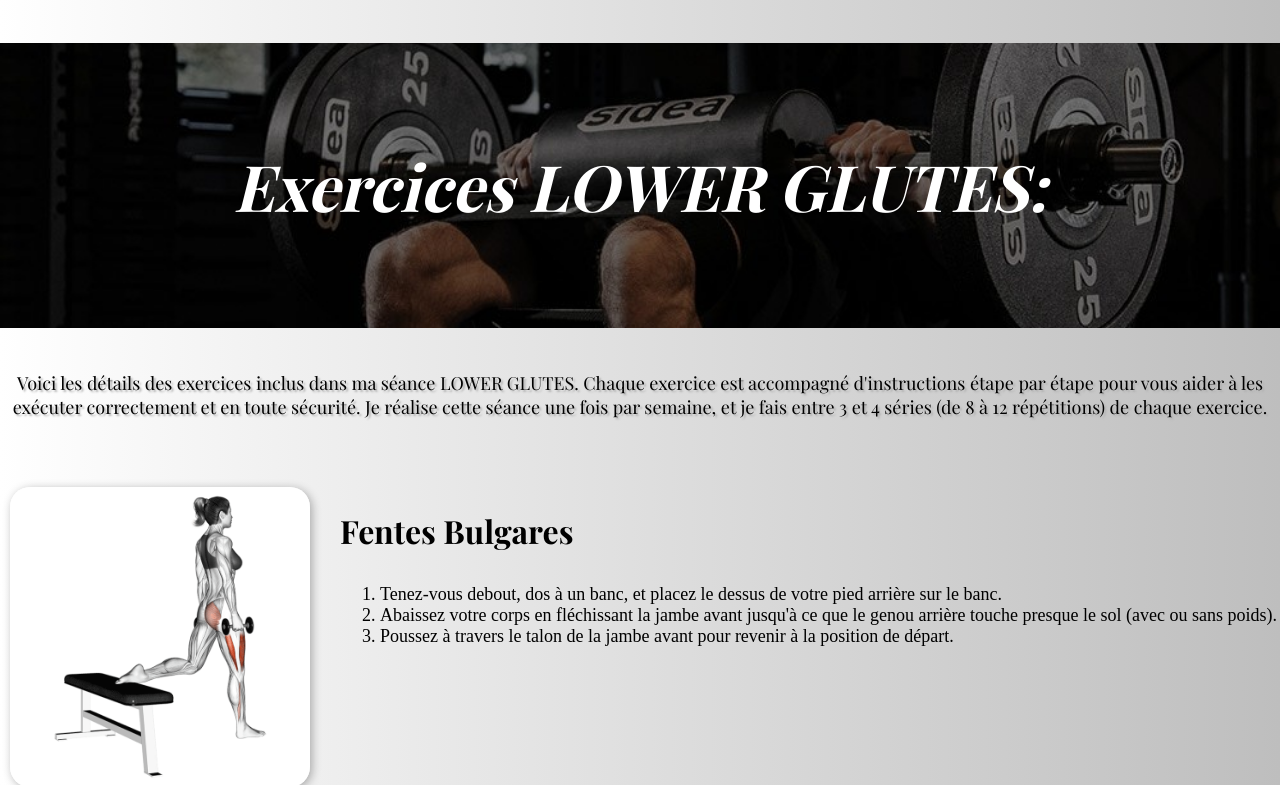
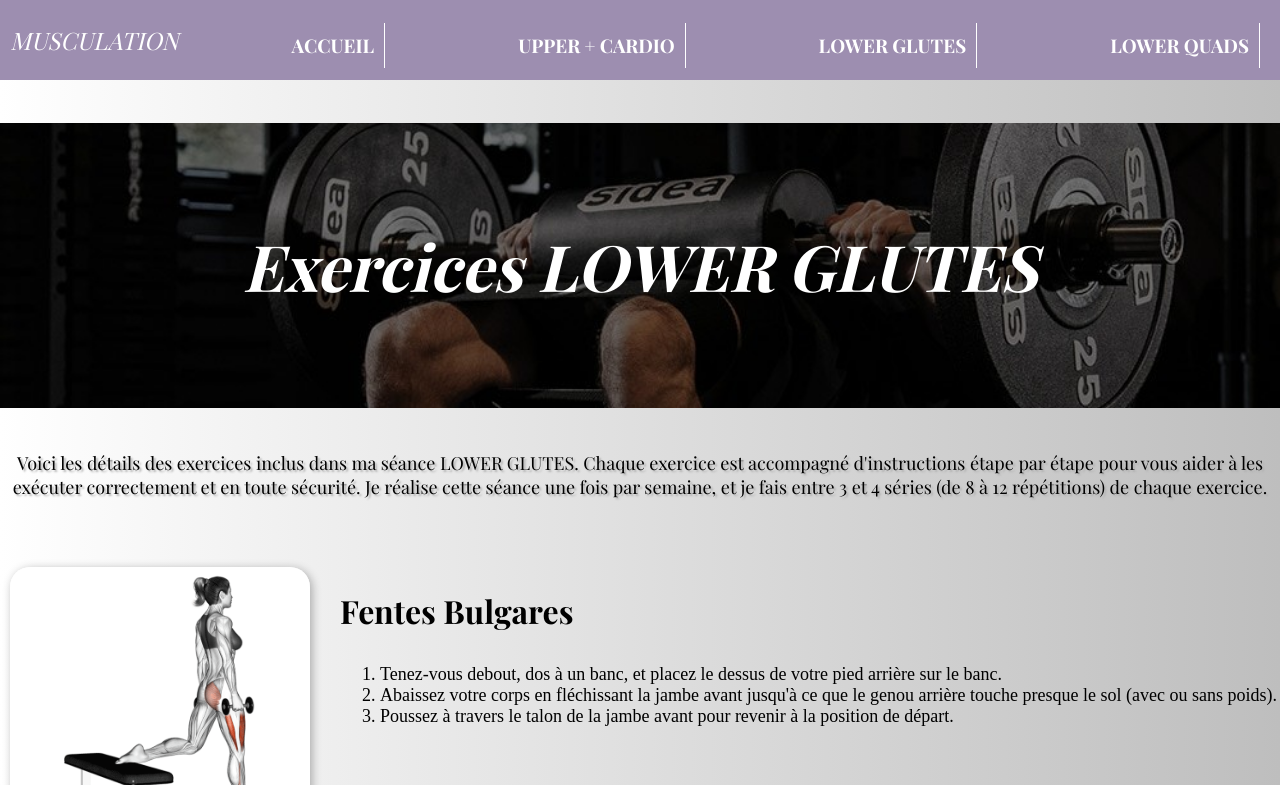
Before and after one commit to chloeliebeaux-design/site-web-musculation, a plain HTML site: page séance glutes.html in a window 1280 px wide. Shown: the top 785 px of the page. Drawn offline with nearby package versions, Linux system fonts and the light colour scheme; a web font is replaced by a local one.

Commit message:
Update séance glutes.html

```diff
--- a/séance glutes.html
+++ b/séance glutes.html
@@ -2,6 +2,7 @@
 <html lang="fr">
 <head>
     <meta charset="utf-8">
+    <meta name="viewport" content="width=device-width, initial-scale=1.0">
     <title>LOWER GLUTES</title>
     <link rel="stylesheet" href="style.css">
     <link rel="preconnect" href="https://fonts.googleapis.com">
@@ -9,7 +10,29 @@
     <link href="https://fonts.googleapis.com/css2?family=Playfair+Display:ital,wght@0,400..900;1,400..900&family=Roboto:ital,wght@0,100..900;1,100..900&display=swap" rel="stylesheet">
 </head>
 <body>
-    <h1 class="titre2gl">Exercices LOWER GLUTES:</h1>
+
+<header>
+    <div class="menu">
+    <p class="title1">
+        MUSCULATION
+    </p>
+    <a href="index.html" class="menutext">
+        ACCUEIL
+    </a>
+    <a href="séance_pecs.html" class="menutext">
+        UPPER + CARDIO
+    </a>
+    <a href="séance glutes.html" class="menutext">
+        LOWER GLUTES
+    </a>
+    <a href="seance_quad.html" class="menutext">
+        LOWER QUADS
+    </a>
+    </div>
+</header>
+
+
+    <h1 class="titre2gl">Exercices LOWER GLUTES</h1>
 <p class="intro">
     Voici les détails des exercices inclus dans ma séance LOWER GLUTES. Chaque exercice est accompagné d'instructions étape par étape pour vous aider à les exécuter correctement et en toute sécurité.
     Je réalise cette séance une fois par semaine, et je fais entre 3 et 4 séries (de 8 à 12 répétitions) de chaque exercice.
@@ -87,3 +110,6 @@
     </div>
 </body>
 </html>
+
+</body>
+</html>
```
